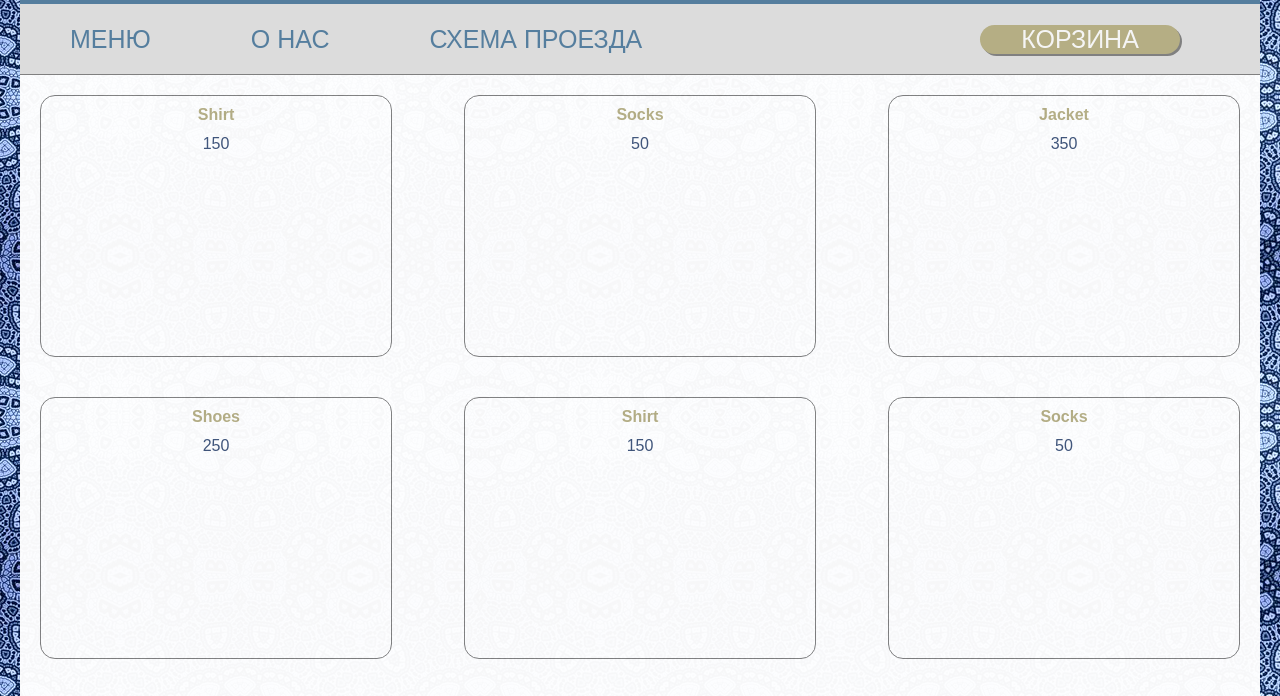
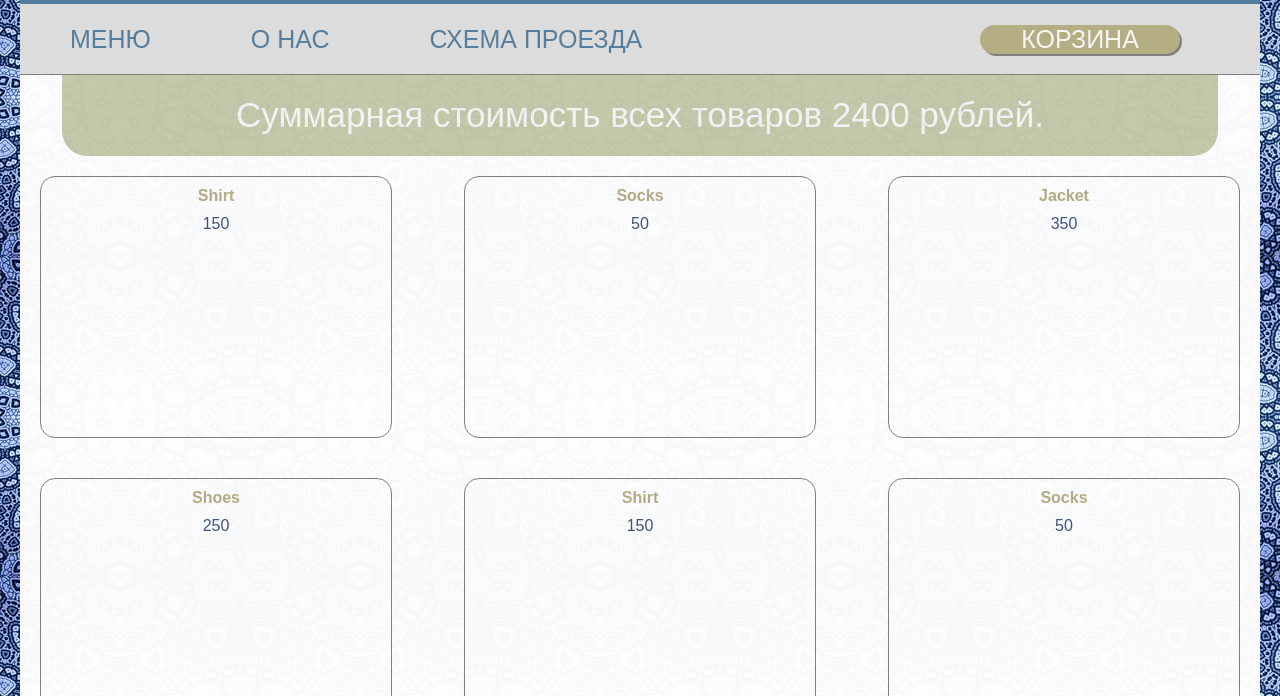
Before and after one commit to okscreator/javascript2, a plain HTML site: page index.html in a window 1280 px wide. Both pictures are taken after a click on the button "КОРЗИНА". Shown: the part 64-760 px from the top of the page. Drawn offline with Linux system fonts and the light colour scheme.

Commit message:
jsproTask2
jsproTask2

```diff
--- a/css/style.css
+++ b/css/style.css
@@ -19,6 +19,21 @@ body {
     font-family: "Montserrat", sans-serif;
     text-decoration: none;
     outline: none;
+}
+
+.totalPrice {
+    display: none;
+    text-align: center;
+    border: 1px solid #000;
+    width: 90%;
+    padding: 20px;
+    margin: 0 auto;
+    border-bottom-left-radius: 25px;
+    border-bottom-right-radius: 25px;
+    color: whitesmoke;
+    background: #c6c9a9;
+    font-size: 35px;
+    border: none;
 }
 
 .main {
--- a/index.html
+++ b/index.html
@@ -33,11 +33,12 @@
                             </a></ul>
                     </div>
                     <div class="headerBottomButton">
-                        <button class="cartButton">Корзина</button>
+                        <button class="cartButton" type="button" id="basketBtn">Корзина</button>
                     </div>
                 </div>
             </header>
             <main class="main">
+                <div class="totalPrice" id="totalPrice"></div>
                 <div class="goodsList"></div>
             </main>
             <footer class="footer">
--- a/js/script.js
+++ b/js/script.js
@@ -1,4 +1,25 @@
-const goods = [
+var btnBasket = document.getElementById('basketBtn');
+//Так и не понял почему getElementByClassName не работает ;(
+
+class goodsItem {
+    constructor(title, price) {
+        this.title = title;
+        this.price = price;
+    }
+
+    render() {
+        return `<div class="goodsItem"><h3>${this.title}</h3><p>${this.price}</p></div>`;
+    }
+
+}
+
+class GoodsList {
+    constructor() {
+        this.goods = [];
+    }
+
+    fetchGoods() {
+        this.goods = [
             { title: 'Shirt', price: 150 },
             { title: 'Socks', price: 50 },
             { title: 'Jacket', price: 350 },
@@ -11,15 +32,86 @@ const goods = [
             { title: 'Socks', price: 50 },
             { title: 'Jacket', price: 350 },
             { title: 'Shoes', price: 250 },
+        ];
+    }
 
-];
-const renderGoodsItem = (title, price) => {
-    return `<div class="goodsItem">
-         <h3>${title}</h3>
-         <p>${price}</p></div>`;
-};
-const renderGoodsList = (list) => {
-    let goodsList = list.map(item => renderGoodsItem(item.title, item.price));
-    document.querySelector('.goodsList').innerHTML = goodsList.join('');
+    render() {
+        let listHtml = "";
+        this.goods.forEach(good => {
+            const goodItem = new goodsItem(good.title, good.price);
+            listHtml += goodItem.render();
+        })
+
+        document.querySelector('.goodsList').innerHTML = listHtml;
     }
-renderGoodsList(goods);
+
+    //Метод, определяющий суммарную стоимость всех товаров
+    totalCartPrice() {
+        let totalPrice = document.getElementById('totalPrice');
+        let sum = 0;
+        this.goods.forEach(good => {
+            sum += good.price;
+        });
+        totalPrice.innerText = `Cуммарная стоимость всех товаров ${sum} рублей.`;
+    }
+}
+
+//Класс корзина
+class Cart {
+    constructor() {
+        this.goods = [];
+    }
+
+    render() {
+        let listHtml = '';
+        let goodsList = document.getElementById('totalPrice');
+
+        this.goods.forEach((goodsItem, render) => {
+            listHtml += goodsItem.render(render);
+        });
+        goodsList.innerHTML = listHtml;
+
+        this.totalCartPrice();
+    }
+
+    //метод добавления товара в корзину
+    addItemToCart(product) {
+    }
+
+    //метод выхода из корзины и продолжения покупок
+    continuePurchases() {
+    }
+
+    //Метод для вывода итоговой суммы корзины
+    totalCartPrice() {
+    }
+
+}
+
+//Класс элемента корзины
+class CartItem {
+    constructor() {
+        this.goods = [];
+    }
+
+    //Метод удаления товара из корзины
+    deleteItemFromCart(product) {
+    }
+
+    //Метод изменения количества товара в корзине
+    quantityItemFromCart(product) {
+    }
+
+}
+
+var renderPrice = () => {
+    const total = new GoodsList();
+    total.fetchGoods();
+    total.totalCartPrice();
+    totalPrice.style.display = 'block';
+}
+
+const list = new GoodsList();
+list.fetchGoods();
+list.render();
+btnBasket.addEventListener('click', renderPrice);
```
Also changed, not shown: 1 other file. Lines whose indentation alone changed are shown as unchanged.
